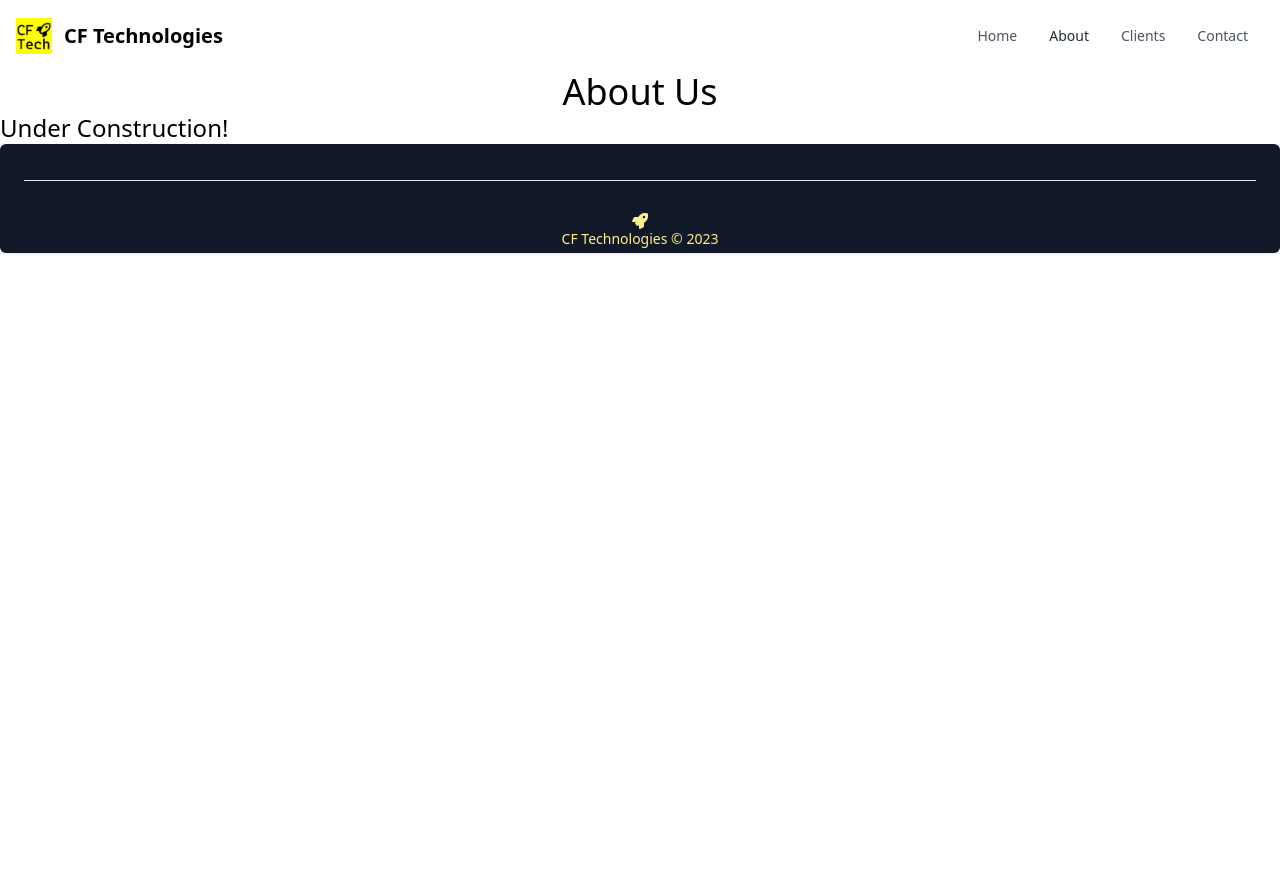
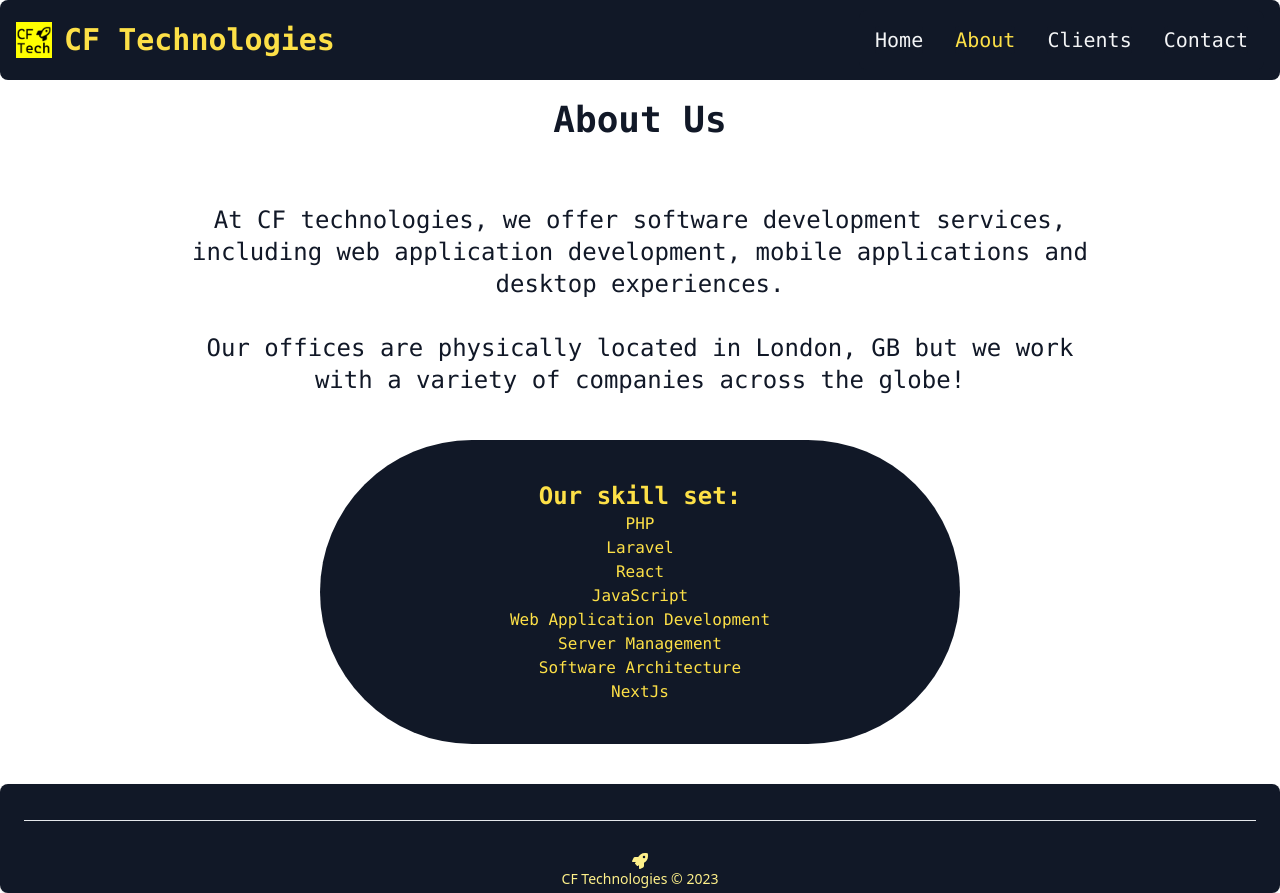
Before and after one commit to cf-tech/website, a Next.js app: page /about in a window 1280 px wide. Before the commit the page ends 800 px from the top, so only its background shows below. Built offline with nearby package versions, Linux system fonts and the light colour scheme.

Commit message:
added font, added content to index and about

```diff
--- a/components/Footer.jsx
+++ b/components/Footer.jsx
@@ -5,7 +5,7 @@ const Footer = () =>
     const year = new Date().getFullYear();
 
     return (
-        <footer className="p-1 bg-gray-900 rounded-md shadow md:px-6 md:py-1 dark:bg-gray-900">
+        <footer className="p-1 bg-gray-900 rounded-lg shadow md:px-6 md:py-1 dark:bg-gray-900">
             <hr className="my-1 border-gray-200 sm:mx-auto dark:border-gray-700 lg:my-8" />
             <div className="container  items-center text-center justify-between mx-auto">
                 <span className="block text-sm text-yellow-200 sm:text-center dark:text-yellow-200">
--- a/components/Navbar.jsx
+++ b/components/Navbar.jsx
@@ -37,18 +37,18 @@ const Navbar = () =>
     ];
 
     return (
-        <nav className="bg-white border-gray-200 px-2 sm:px-4 py-2.5 rounded">
+        <nav className="font-mono bg-gray-900 border-gray-200 px-2 sm:px-4 py-2.5 rounded-lg">
             <div className="container flex flex-wrap items-center justify-between mx-auto">
                 <Link href="/" className="flex items-center">
                     <img src="/images/logo.png" className="h-8 mr-3 sm:h-9" alt="CF Technologies logo" />
-                    <span className="self-center text-xl font-semibold whitespace-nowrap">CF Technologies</span>
+                    <span className="self-center text-3xl text-yellow-300 font-semibold whitespace-nowrap">CF Technologies</span>
                 </Link>
                 <button onClick={(e) => setIsMenuOpen(!isMenuOpen)} data-collapse-toggle="navbar-default" type="button" className="inline-flex items-center p-2 ml-3 text-sm text-gray-500 rounded-lg md:hidden hover:bg-gray-100 focus:outline-none focus:ring-2 focus:ring-gray-200 " aria-controls="navbar-default" aria-expanded="false">
                     <span className="sr-only">Open main menu</span>
                     <IoMenu className="text-2xl" />
                 </button>
                 <div className={menuClasses} id="navbar-default">
-                    <ul className="flex flex-col p-4 mt-4 border border-gray-100 rounded-lg bg-gray-50 md:flex-row md:space-x-8 md:mt-0 md:text-sm md:font-medium md:border-0 md:bg-white">
+                    <ul className="flex flex-col p-4 mt-4 border border-gray-100 rounded-lg bg-gray-50 md:flex-row md:space-x-8 md:mt-0 md:text-xl md:font-medium md:border-0 md:bg-gray-900">
                         {navLinks.map((link, index) => (
                             <li key={index}>
                                 <Link href={link.href} className={link.cssClasses}>
--- a/layouts/MainLayout.jsx
+++ b/layouts/MainLayout.jsx
@@ -6,7 +6,7 @@ export default function MainLayout({ children })
   return (
     <>
       <Navbar />
-      <main>{children}</main>
+      <main className="font-mono text-gray-900">{children}</main>
       <Footer />
     </>
   );
--- a/pages/about.jsx
+++ b/pages/about.jsx
@@ -1,10 +1,33 @@
 const AboutPage = () =>
 {
     return (
-        <div>
-            <h1 className="text-4xl text-center">About Us</h1>
-            <h1 className="text-2xl">Under Construction!</h1>
-        </div>
+        <>
+
+            <div>
+                <h1 className="text-4xl p-5 text-center font-bold">About Us</h1>
+            </div>
+
+            <div className="md:px-40 p-5" >
+                <p className="p-6 text-2xl text-center">At CF technologies, we offer software development services, including web application development, mobile applications and desktop experiences. <br /> <br />
+                    Our offices are physically located in London, GB but we work with a variety of companies across the globe!
+                </p>
+            </div>
+
+            <div className="flex-auto box-content h-50 w-50 md:px-40 md:py-10 p-5 bg-gray-900 rounded-full md:ml-80 md:mr-80 mb-10">
+                <h1 className="text-2xl text-center text-yellow-300 font-semibold">Our skill set:</h1>
+                <ul className="list-inside text-yellow-300 text-center">
+                    <li>PHP</li>
+                    <li>Laravel</li>
+                    <li>React</li>
+                    <li>JavaScript</li>
+                    <li>Web Application Development</li>
+                    <li>Server Management</li>
+                    <li>Software Architecture</li>
+                    <li>NextJs</li>
+                </ul>
+
+            </div>
+        </>
     );
 };
 
--- a/pages/index.jsx
+++ b/pages/index.jsx
@@ -2,9 +2,18 @@
 const IndexPage = () =>
 {
   return (
-    <div>
-      <h1 className="text-2xl">Under Construction!</h1>
-    </div>
+    <>
+      <div>
+        <h1 className="text-4xl p-5 text-center font-bold">CF Technologies -The Sky is not the Limit!</h1>
+      </div>
+      <div className="md:flex">
+        <img src="/images/logo.png" width="600" className="p-6" />
+        <p className="p-10 text-2xl"> Welcome to our website! <br /> <br />CF Technologies is a software development company in based in London. <br /> <br />
+          {/*lorem ipsum starts here */}
+          Lorem ipsum dolor sit amet, consectetur adipiscing elit, sed do eiusmod tempor incididunt ut labore et dolore magna aliqua. Ut enim ad minim veniam, quis nostrud exercitation ullamco laboris nisi ut aliquip ex ea commodo consequat. Duis aute irure dolor in reprehenderit in voluptate velit esse cillum dolore eu fugiat nulla pariatur. Excepteur sint occaecat cupidatat non proident, sunt in culpa qui officia deserunt mollit anim id est laborum.
+        </p>
+      </div>
+    </>
   );
 };
 
--- a/styles/Navbar.module.css
+++ b/styles/Navbar.module.css
@@ -1,8 +1,8 @@
 .NavLink {
-    @apply block py-2 pl-3 pr-4 md:p-0 rounded;
-    @apply text-gray-600 md:border-0 hover:bg-gray-100 md:hover:bg-transparent md:hover:text-yellow-200;
+    @apply block py-2 pl-3 pr-4 md:p-0 rounded bg-gray-900;
+    @apply text-gray-100 md:border-0 bg-gray-900 hover:bg-gray-100 md:hover:bg-transparent md:hover:text-yellow-300;
 }
 
 .NavLink.active {
-    @apply text-gray-800;
+    @apply text-yellow-300;
 }
```
